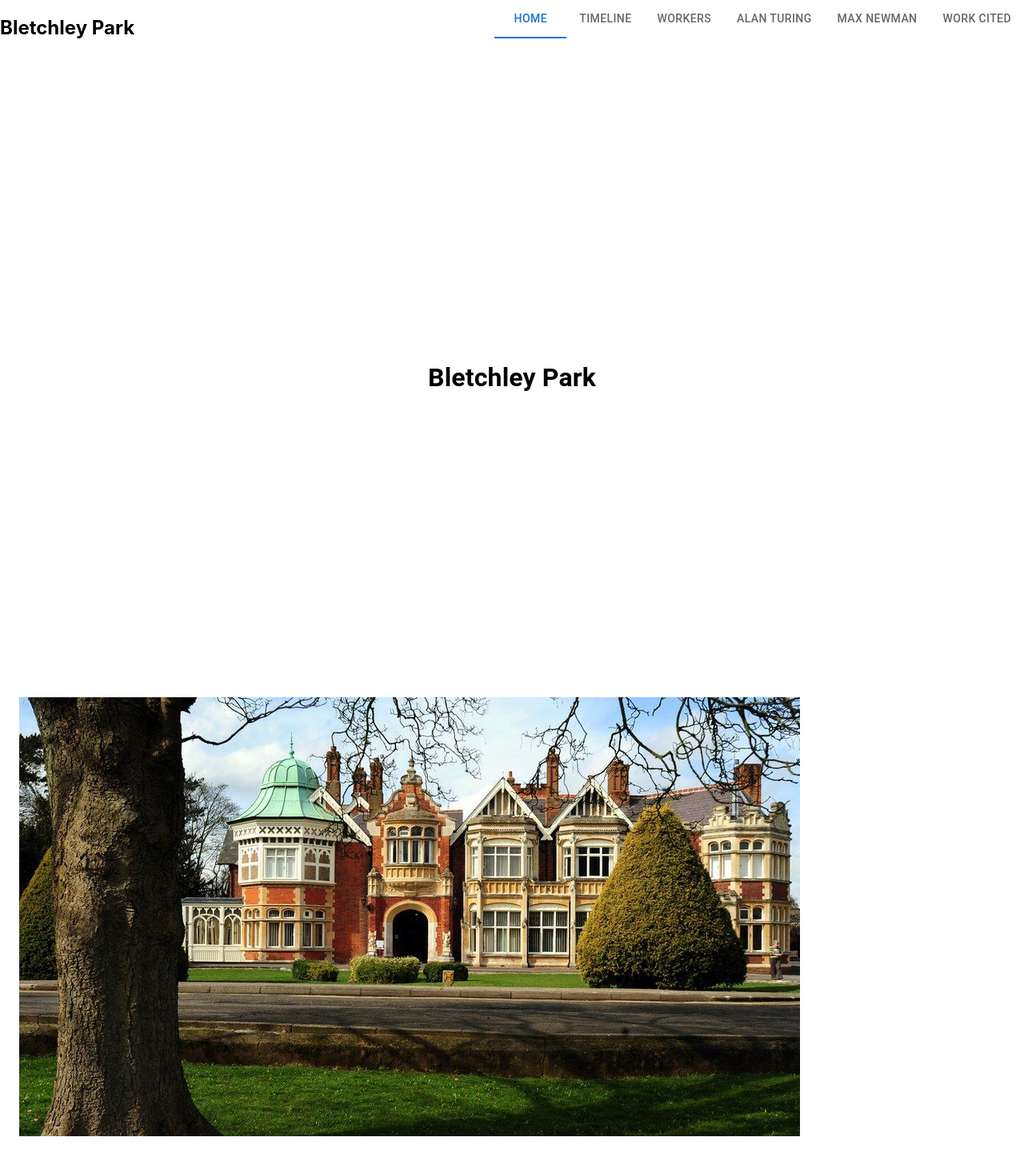
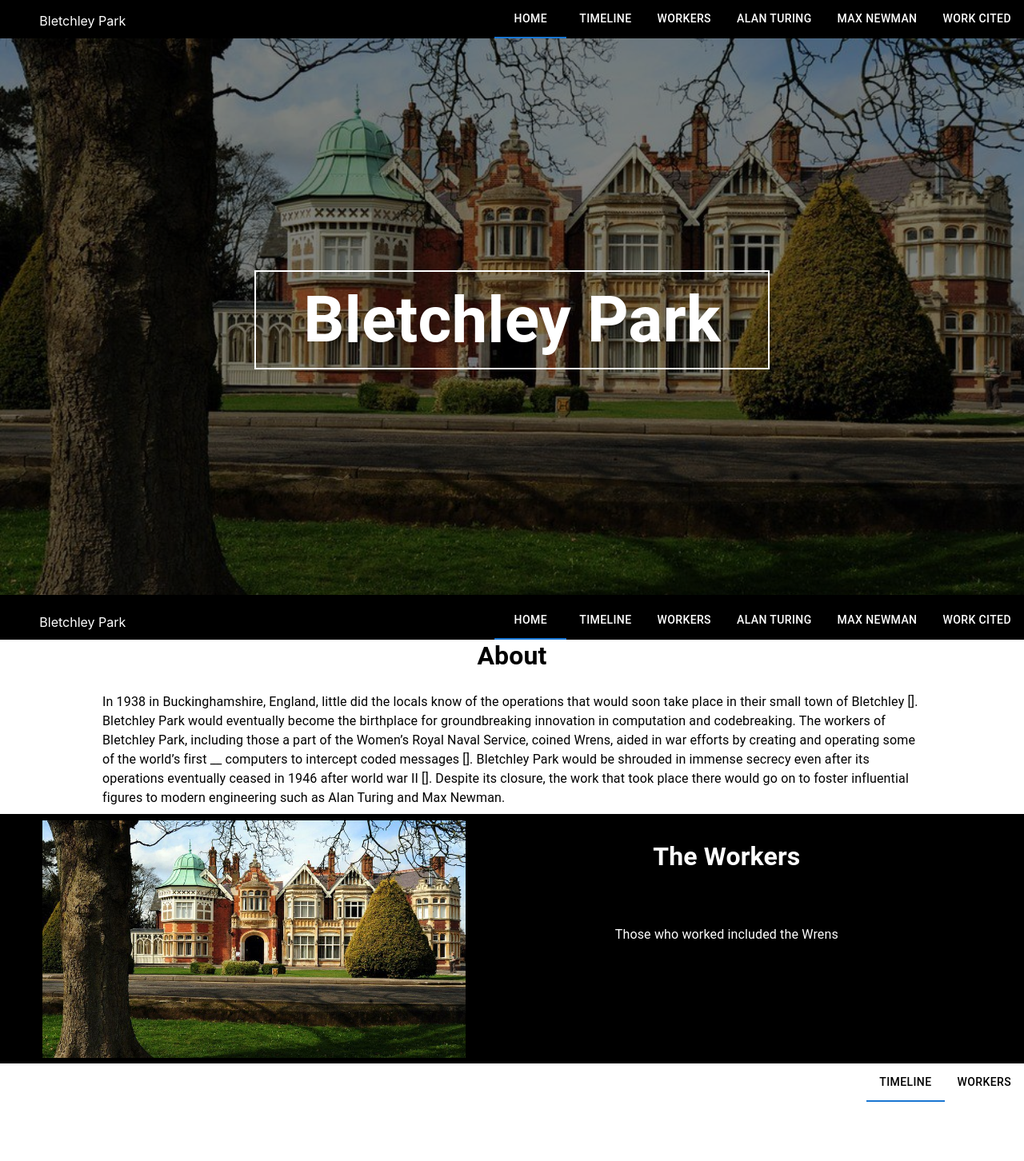
Before and after one commit to kimshek/HPS283, a React (Create React App) app: page / in a window 1280 px wide. Shown: the whole page at 80% size. After the commit the page ends 1426 px from the top, so only its background shows below. Built offline with nearby package versions, Linux system fonts and the light colour scheme.

Commit message:
style changes

```diff
--- a/src/Components/header.js
+++ b/src/Components/header.js
@@ -5,6 +5,7 @@ import Tab from '@mui/material/Tab';
 import Typography from '@mui/material/Typography';
 import Box from '@mui/material/Box';
 import Grid from '@mui/material/Grid';
+import '../Style/style.css'
 import Timeline from './timeline';
 import WorkCited from './workCited';
 import Workers from './workers';
@@ -25,7 +26,7 @@ function TabPanel(props: TabPanelProps) {
       {...other}
     >
       {value === index && (
-        <Box sx={{ p: 3 }}>
+        <Box>
           <Typography>{children}</Typography>
         </Box>
       )}
@@ -48,27 +49,46 @@ export default function Header() {
   };
 
   return (
+    <div>
     <Box sx={{ width: '100%', backgroundColor: 'white'}}>
-      <Grid container spacing={1} sx={{ backgroundColor: 'white', height: '56px'}}>
-        <Grid item xs={4}>
-          <h2> Bletchley Park </h2>
+      <Grid container spacing={1} sx={{ backgroundColor: 'black', height: '56px'}}>
+        <Grid item xs={2} >
+          <Grid container justifyContent="center">
+            <p style={{color:'white'}}> Bletchley Park </p>
+          </Grid>
+        </Grid>
+        <Grid item xs={2}>
         </Grid>
         <Grid item xs={8}>
-          <Box sx={{ borderColor: 'divider', backgroundColor: 'white', width: '100%', height: '48px'}}>
-            <Tabs value={value} onChange={handleChange} aria-label="basic tabs example" sx={{ float:'right'}}>
-              <Tab label="Home" {...a11yProps(0)} />
-              <Tab label="Timeline" {...a11yProps(1)} />
-              <Tab label="Workers" {...a11yProps(2)} />
-              <Tab label="Alan Turing" {...a11yProps(3)} />
-              <Tab label="Max Newman" {...a11yProps(4)} />
-              <Tab label="Work Cited" {...a11yProps(5)} />
+          <Box sx={{ borderColor: 'divider', backgroundColor: 'black', width: '100%', height: '48px'}}>
+            <Tabs value={value} onChange={handleChange} aria-label="basic tabs" sx={{ float:'right'}} >
+              <Tab label={<span style={{ color: 'white' }}>Home</span>} {...a11yProps(0)} />
+              <Tab label={<span style={{ color: 'white' }}>Timeline</span>} {...a11yProps(1)} />
+              <Tab label={<span style={{ color: 'white' }}>Workers</span>} {...a11yProps(2)} />
+              <Tab label={<span style={{ color: 'white' }}>Alan Turing</span>} {...a11yProps(3)} />
+              <Tab label={<span style={{ color: 'white' }}>Max Newman</span>} {...a11yProps(4)} />
+              <Tab label={<span style={{ color: 'white' }}>Work Cited</span>} {...a11yProps(5)} />
             </Tabs>
           </Box>
         </Grid>
       </Grid>
 
       <TabPanel value={value} index={0}>
+      {/* <Box sx={{ borderColor: 'divider', backgroundColor: 'black', width: '100%', height: '48px'}}> */}
+
+          {/* </Box> */}
         <Home/>
+        <Tabs value={value} onChange={handleChange} aria-label="basic tabs" sx={{ float:'right'}} >
+
+              <Tab label={<span style={{ color: 'black' }}>Timeline</span>} {...a11yProps(2)} />
+              <Tab label={<span style={{ color: 'black' }}>Workers</span>} {...a11yProps(3)} />
+
+            </Tabs>
+        <br />
+        <br />
+        <br />
+        <br />
+
       </TabPanel>
       <TabPanel value={value} index={1}>
         <h1>Timeline of Major Events</h1>
@@ -90,5 +110,30 @@ export default function Header() {
         <WorkCited/>
       </TabPanel>
     </Box>
+    <div style={{position:'fixed', bottom: '0',left:'0', right:'0'}}>
+      <Grid container spacing={1} sx={{ backgroundColor: 'black', height: '56px'}}>
+        <Grid item xs={2} >
+          <Grid container justifyContent="center">
+            <p style={{color:'white'}}> Bletchley Park </p>
+          </Grid>
+        </Grid>
+        <Grid item xs={2}>
+        </Grid>
+        <Grid item xs={8}>
+          <Box sx={{ borderColor: 'divider', backgroundColor: 'black', width: '100%', height: '48px'}}>
+            <Tabs value={value} onChange={handleChange} aria-label="basic tabs" sx={{ float:'right'}} >
+              <Tab label={<span style={{ color: 'white' }}>Home</span>} {...a11yProps(0)} />
+              <Tab label={<span style={{ color: 'white' }}>Timeline</span>} {...a11yProps(1)} />
+              <Tab label={<span style={{ color: 'white' }}>Workers</span>} {...a11yProps(2)} />
+              <Tab label={<span style={{ color: 'white' }}>Alan Turing</span>} {...a11yProps(3)} />
+              <Tab label={<span style={{ color: 'white' }}>Max Newman</span>} {...a11yProps(4)} />
+              <Tab label={<span style={{ color: 'white' }}>Work Cited</span>} {...a11yProps(5)} />
+            </Tabs>
+          </Box>
+        </Grid>
+      </Grid>
+    </div>
+  </div>
+
   );
 }
--- a/src/Components/home.js
+++ b/src/Components/home.js
@@ -1,14 +1,33 @@
 import bletchleyPark from '../Pictures/bletchleyPark.jpg';
+import Grid from '@mui/material/Grid';
+import Box from '@mui/material/Box';
+import '../Style/style.css'
+
 console.log(bletchleyPark)
 function Home(props) {
     return (
-        <div>
-            <div style={{display: 'flex',  justifyContent:'center', alignItems:'center', height: '100vh'}}>
-            <h1>Bletchley Park</h1>
+        <Box style={{backgroundColor:"white", height:"100%"}}>
+            <img src={bletchleyPark} className="backImg"/>
+            <h1 className="header">Bletchley Park</h1>
+            <div style={{paddingLeft:"10%", paddingRight:"10%"}}>
+                <h1 style={{textAlign: 'center'}}> About </h1>
+                <p>In 1938 in Buckinghamshire, England, little did the locals know of the operations that would soon take place in their small town of Bletchley []. Bletchley Park would eventually become the birthplace for groundbreaking innovation in computation and codebreaking. The workers of Bletchley Park, including those a part of the Women’s Royal Naval Service, coined Wrens, aided in war efforts by creating and operating some of the world’s first __ computers to intercept coded messages []. Bletchley Park would be shrouded in immense secrecy even after its operations eventually ceased in 1946 after world war II []. Despite its closure, the work that took place there would go on to foster influential figures to modern engineering such as Alan Turing and Max Newman.</p>
             </div>
+            <Box style={{backgroundColor:"black"}}>
+                <Grid container spacing={1} sx={{ backgroundColor: 'black'}}>
+                    <Grid item xs={5} >
+                        <img src={bletchleyPark} style={{width:'100%', paddingLeft:'10%'}}/>
+                    </Grid>
+                    <Grid item xs={7}>
+                        <h1 style={{textAlign: 'center', color:'white'}}> The Workers </h1>
+                        <br />
+                        <p style={{textAlign: 'center', color:'white'}}>Those who worked included the Wrens</p>
+                    </Grid>
+                </Grid>
+            </Box>
 
-            <img src={bletchleyPark}/>
-        </div>
+        </Box>
+
     )
 }
 
--- a/src/Components/loading.js
+++ b/src/Components/loading.js
@@ -1,6 +1,6 @@
 import React, { useEffect, useState } from "react";
 import rotor from '../Pictures/rotor.png';
-import '../Style/loading.css'
+import '../Style/style.css'
 import Header from './header';
 console.log(rotor)
 
--- a/src/Style/loading.css
+++ b/src/Style/style.css
@@ -15,6 +15,27 @@
     text-align: center;
 }
 
+.header {
+  font-size: 80px;
+  color: white;
+  text-align: center;
+  position: absolute;
+  top: 0;
+  bottom: 0;
+  left: 0;
+  right: 0;
+  height: fit-content;
+  margin: auto;
+  border: 2px solid white;
+  width: 50%
+}
+
+.backImg {
+  filter:  brightness(50%);
+  width: 100%;
+}
+
+
 @keyframes rotation {
     from {
       transform: rotate(0deg);
--- a/src/Style/tabs.css
+++ b/src/Style/tabs.css
@@ -1,5 +1,5 @@
 body {
-    background-color: #6D7993;
+    background-color: white;
 }
 
 .tab-panel__header {
@@ -11,13 +11,13 @@ body {
 
 .tab-panel__content {
     background-color: #D5D5D5;
-    border: 1px solid #9099A2;
-    height: auto;
+    border: 1px solid white;
+    height: 100%;
 }
 
 .tab {
     background-color: #D5D5D5;
-    border: 1px solid #9099A2;
+    border: 1px solid white;
     border-top-left-radius: 4px;
     border-top-right-radius: 4px;
     color: #96858F;
@@ -34,12 +34,12 @@ body {
 }
 
 .tab:hover {
-    color: #6D7993;
+    color: white;
 }
 
 .tab--selected {
-    border-bottom: 1px solid #D5D5D5;
-    color: #6D7993;
+    border-bottom: 1px solid white;
+    color: white;
     font-size: 14px;
     font-weight: bold;
     padding-top: 6px;
```
